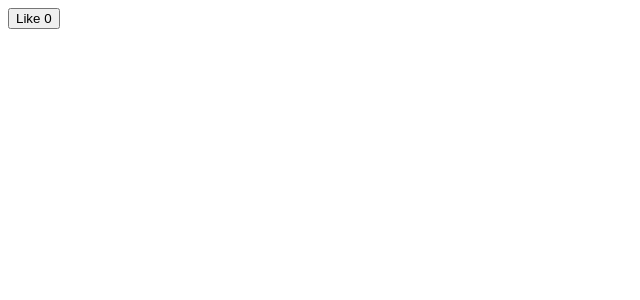
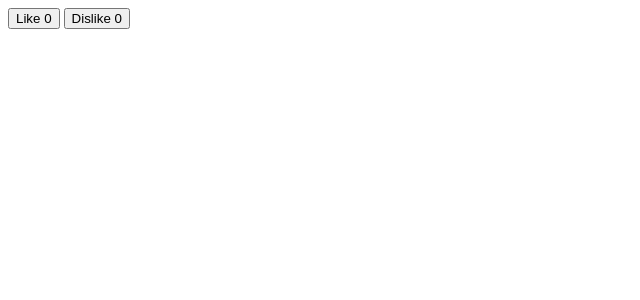
Before and after one commit to githubscientist/re-fsdcwdtb75, a React (Vite) app: page / in a window 1280 px wide. Shown: the top 300 px of the page, without its empty margins (0-640 px from the left). Built offline with nearby package versions, Linux system fonts and the light colour scheme.

Commit message:
same state

```diff
--- a/src/App.jsx
+++ b/src/App.jsx
@@ -11,12 +11,21 @@ const App = () => {
     setLikes(likes + 1);
   }
 
+  const handleDislike = () => {
+    // increase the likes
+    setLikes(likes - 1);
+  }
+
   // changes in the state variable causes re-render of the component
   return (
     <div>
       <button onClick={handleLike}>
         Like { likes }
       </button>
+      &nbsp;
+      <button onClick={handleDislike}>
+        Dislike { likes }
+      </button>
     </div>
   )
 }
```
